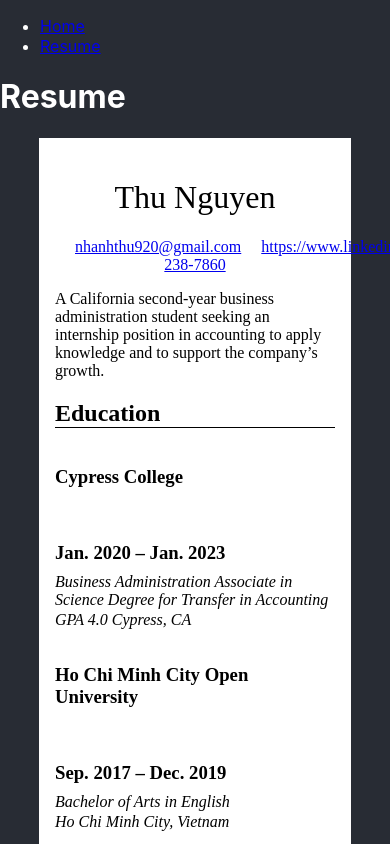
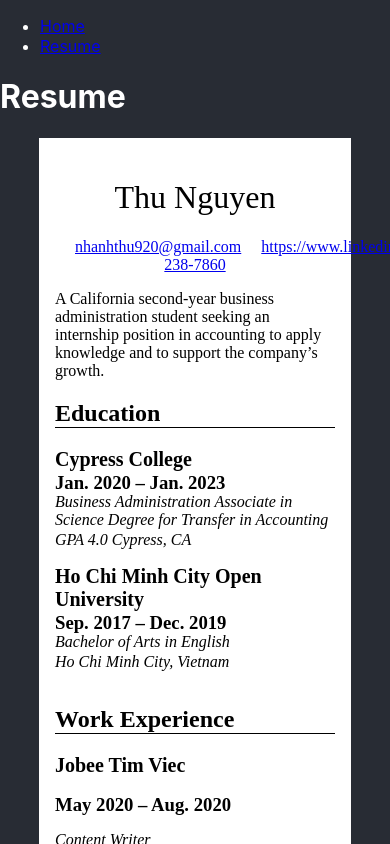
Before and after one commit to Brian-E-Nguyen/Thu-Website, a JavaScript app: page /resume in a window 390 px wide. Shown: the top 844 px of the page. Built offline with nearby package versions, Linux system fonts and the light colour scheme.

Commit message:
fixed responsive layout

```diff
--- a/src/components/Resume/Resume.css
+++ b/src/components/Resume/Resume.css
@@ -23,10 +23,6 @@
   border-bottom: 1px solid black;
 }
 
-.resume__column {
-  column-count: 2;
-}
-
 .resume__leftcolumn--header {
   font-weight: 700;
 }
@@ -49,19 +45,20 @@
 @media (max-width: 899px) {
   .resume__rightcolumn--header {
     float: left;
+    padding: 0;
+    margin: -15px 0;
   }
   .resume__rightcolumn--description {
     margin-top: -30px;
     float: left;
   }
-}
-
-@media (max-width: 900px) {
-  .resume__rightcolumn--header {
-    float: right;
+  .resume__leftcolumn--header {
+    margin: 0px 0;
+    padding: 0 0px !important;
+    font-size: 1.25rem;
   }
-  .resume__rightcolumn--description {
-    margin-top: -30px;
-    float: right;
+  .resume__leftcolumn--description {
+    font-style: italic;
+    margin-top: -10px;
   }
 }
--- a/src/components/Resume/ResumeEducation.js
+++ b/src/components/Resume/ResumeEducation.js
@@ -7,39 +7,39 @@ const ResumeEducation = () => {
     <div>
       <h2 className='resume__header'>Education</h2>
       <Grid container spacing={2}>
-        <Grid item sm={12} md={4} lg={6}>
+        <Grid item xs={12} md={4} lg={6} className='test'>
           <h3 className='resume__leftcolumn--header'>Cypress College</h3>
         </Grid>
-        <Grid item sm={12} md={8} lg={6}>
+        <Grid item xs={12} md={8} lg={6}>
           <h3 className='resume__rightcolumn--header'>Jan. 2020 – Jan. 2023</h3>
         </Grid>
-        <Grid item sm={12} md={4} lg={6}>
+        <Grid item xs={12} md={4} lg={6}>
           <p className='resume__leftcolumn--description'>
             Business Administration Associate in Science Degree for Transfer in
             Accounting
           </p>
         </Grid>
-        <Grid item sm={12} md={8} lg={6}>
+        <Grid item xs={12} md={8} lg={6}>
           <p className='resume__rightcolumn--description'>
             GPA 4.0 Cypress, CA
           </p>
         </Grid>
       </Grid>
       <Grid container spacing={2}>
-        <Grid item sm={12} md={6}>
+        <Grid item xs={12} md={6}>
           <h3 className='resume__leftcolumn--header'>
             Ho Chi Minh City Open University
           </h3>
         </Grid>
-        <Grid item sm={12} md={6}>
+        <Grid item xs={12} md={6}>
           <h3 className='resume__rightcolumn--header'>Sep. 2017 – Dec. 2019</h3>
         </Grid>
-        <Grid item sm={12} md={6}>
+        <Grid item xs={12} md={6}>
           <p className='resume__leftcolumn--description'>
             Bachelor of Arts in English
           </p>
         </Grid>
-        <Grid item sm={12} md={6}>
+        <Grid item xs={12} md={6}>
           <p className='resume__rightcolumn--description'>
             Ho Chi Minh City, Vietnam
           </p>
```
